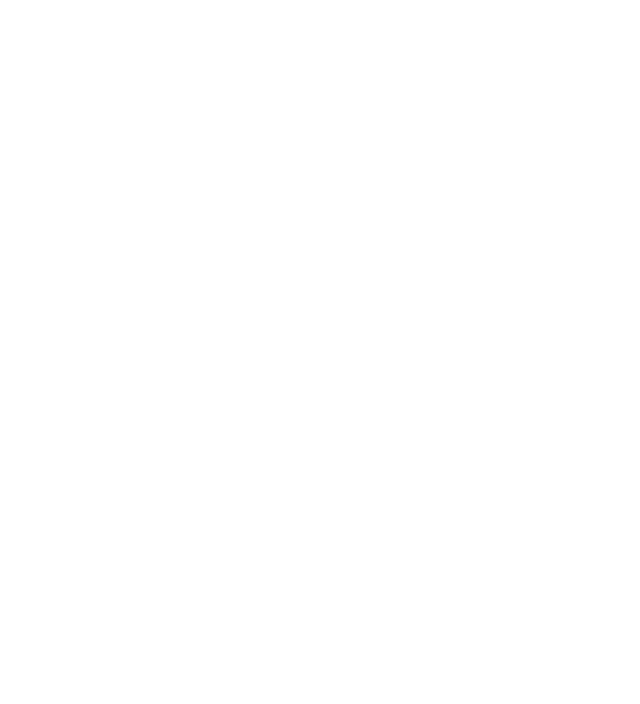
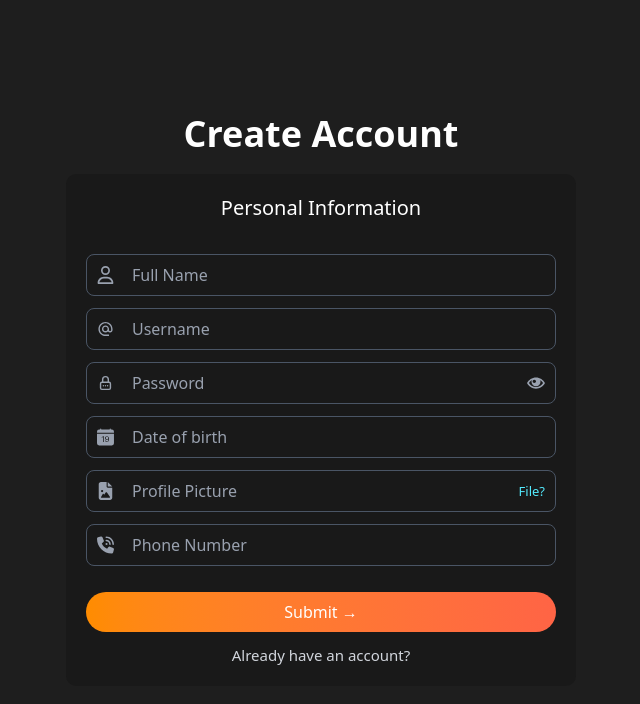
Before and after one commit to Magma008/Go-For-Fun, a React (Vite) app: page /signup in a window 1280 px wide. Before the commit this address had no page. Shown: the top 704 px of the page, without its empty margins (319-959 px from the left). Built offline with nearby package versions, Linux system fonts and the light colour scheme.

Commit message:
16 December  2025 Tuesday 09:59PM

```diff
--- a/src/App.jsx
+++ b/src/App.jsx
@@ -2,7 +2,8 @@
 import { Route, Routes } from 'react-router-dom'
 import EntryPage from './pages/entryPage/EntryPage'
 import PlayerProfile from './pages/playerProfile/PlayerProfile'
-import OrganizerProfile from './pages/organizerProfile/OrganizerProfile'
+import SignUp from './pages/signUp/SignUp'
+import Login from './pages/login/Login'
 
 const App = () => {
   return (
@@ -10,7 +11,8 @@
       <Routes>
         <Route path='/' element={<EntryPage/>} />
         <Route path='/player-profile' element={<PlayerProfile/>} />
-        <Route path='/organizer-profile' element={<OrganizerProfile/>} />
+        <Route path='/signup' element={<SignUp />} />
+        <Route path='/login' element={<Login/>} />
       </Routes>
     </div>
   )
--- a/src/index.css
+++ b/src/index.css
@@ -3,5 +3,5 @@
 .main-container {
   max-width: 550px;
   margin-inline: auto;
-  padding:  10px 20px;
+  padding:  0px 20px;
 }
--- a/src/pages/entryPage/EntryPage.jsx
+++ b/src/pages/entryPage/EntryPage.jsx
@@ -16,13 +16,14 @@
                         <p className="text-[15px]">Choose your role</p>
                     </div>
                     <div className="buttons w-full flex flex-col items-center gap-7">
-                        <button onClick={() => navigate("/organizer-profile")} className="bg-linear-to-r from-[#FF8C00] to-[#FF6445] rounded-xl w-full p-6 cursor-pointer">
+                        <button onClick={() => navigate("/signup")} className="bg-linear-to-r from-[#FF8C00] to-[#FF6445] rounded-xl w-full p-6 cursor-pointer">
                             <div className="flex flex-col items-center text-xl">
                                 <FaUsersGear  className='text-5xl' />
                                 <p>Organizer</p>
                             </div>
                         </button>
-                        <button onClick={() => navigate("/player-profile")} className="bg-[#2C2C2C]/80 rounded-xl w-full p-6 cursor-pointer">
+                        <button className="bg-[#2C2C2C]/80 rounded-xl w-full p-6 cursor-pointer">
+                        {/* <button onClick={() => navigate("/player-profile")} className="bg-[#2C2C2C]/80 rounded-xl w-full p-6 cursor-pointer"> */}
                             <div className="flex flex-col items-center text-xl">
                                 <GiSoccerBall className='text-5xl' />
                                 <p>Player</p>
--- /dev/null
+++ b/src/pages/login/Login.jsx
@@ -0,0 +1,52 @@
+import React, { useState } from 'react'
+import { BsCalendarDateFill } from 'react-icons/bs'
+import { FaFileImage, FaPhoneVolume, FaRegUser } from 'react-icons/fa6'
+import { ImEye, ImEyeBlocked } from 'react-icons/im'
+import { MdOutlineAlternateEmail } from 'react-icons/md'
+import { TbLockPassword } from 'react-icons/tb'
+import { useNavigate } from 'react-router-dom'
+
+const Login = () => {
+    const [open, setOpen] = useState(false)
+    const navigate = useNavigate();
+
+    // * Custom Functions
+    const formControl = (e, inp) => {
+        e.preventDefault()
+        if (inp == "password") {
+            setOpen(prev => !prev)
+        } else {
+            console.error("Qandaydir xatolik yuzaga keldi.")
+        }
+    }
+
+    return (
+        <div className='bg-[#1E1E1E] min-h-screen'>
+            <div className="main-container">
+                <div className="flex flex-col gap-5 justify-center min-h-screen">
+                    <h1 className="text-white text-4xl text-center font-semibold">Log In</h1>
+                    <form className="flex flex-col p-5 gap-3 bg-[#191919] rounded-[10px]">
+                        <p className="text-white text-xl text-center font-medium mb-5">Enter Credentials</p>
+                        <div className="input rounded-lg text-gray-400  flex items-center gap-2 pl-2.5 border border-gray-600 text-lg">
+                            <MdOutlineAlternateEmail />
+                            <input type="text" className="placeholder:text-gray-400 px-2.5 py-2 w-full outline-0 text-base" placeholder='Username' />
+                        </div>
+                        <div className="input relative rounded-lg text-gray-400  flex items-center gap-2 pl-2.5 border border-gray-600 text-lg">
+                            <TbLockPassword />
+                            <input type={open ? "text" : "password"} className="placeholder:text-gray-400 px-2.5 py-2 w-full outline-0 text-base" placeholder='Password' min={8} />
+                            <button onClick={(e) => formControl(e, "password")} type='button' className='absolute top-[50%] right-2.5 translate-y-[-50%] cursor-pointer'>
+                                {
+                                    open ? <ImEyeBlocked /> : <ImEye />
+                                }
+                            </button>
+                        </div>
+                        <button type='submit' className="text-white bg-linear-to-r from-[#FF8C00] to-[#FF6445] cursor-pointer py-2 rounded-full transition-all duration-300 //hover:rounded-sm hover:bg-linear-180 mt-3.5">Submit →</button>
+                        <p onClick={() => navigate('/signup')} className="text-gray-300 text-center text-[15px] cursor-pointer transition-all duration-300 hover:underline">Create New Account</p>
+                    </form>
+                </div>
+            </div>
+        </div>
+    )
+}
+
+export default Login
--- a/src/pages/organizerProfile/OrganizerProfile.jsx
+++ /dev/null
@@ -1,11 +0,0 @@
-import React from 'react'
-
-const OrganizerProfile = () => {
-  return (
-    <div>
-      Organizer Profile
-    </div>
-  )
-}
-
-export default OrganizerProfile
--- /dev/null
+++ b/src/pages/signUp/SignUp.jsx
@@ -0,0 +1,75 @@
+import React, { useState } from 'react'
+import { BsCalendarDateFill } from 'react-icons/bs'
+import { FaFileImage, FaPhoneVolume, FaRegUser } from 'react-icons/fa6'
+import { ImEye, ImEyeBlocked } from 'react-icons/im'
+import { MdOutlineAlternateEmail } from 'react-icons/md'
+import { TbLockPassword } from 'react-icons/tb'
+import { useNavigate } from 'react-router-dom'
+
+const SignUp = () => {
+    const [open, setOpen] = useState(false)
+    const [pic, setPic] = useState(false)
+    const navigate = useNavigate()
+
+
+    // ! Custom Functions
+    const formControl = (e, inp) => {
+        e.preventDefault()
+        if (inp == "password") {
+            setOpen(prev => !prev)
+        } else if (inp == "file") {
+            setPic(img => !img)
+        } else {
+            console.error("Qandaydir xatolik yuzaga keldi.")
+        }
+    }
+
+    return (
+        <div className='bg-[#1E1E1E] min-h-screen'>
+            <div className="main-container">
+                <div className="flex flex-col gap-5 min-h-screen justify-center">
+                    <h1 className="text-white text-4xl text-center font-semibold">Create Account</h1>
+                    <form className="flex flex-col p-5 gap-3 bg-[#191919] rounded-[10px]">
+                        <p className="text-white text-xl text-center font-medium mb-5">Personal Information</p>
+                        <div className="input rounded-lg text-gray-400  flex items-center gap-2 pl-2.5 border border-gray-600 text-lg">
+                            <FaRegUser />
+                            <input required type="text" className="placeholder:text-gray-400 px-2.5 py-2 w-full outline-0 text-base" placeholder='Full Name' />
+                        </div>
+                        <div className="input rounded-lg text-gray-400  flex items-center gap-2 pl-2.5 border border-gray-600 text-lg">
+                            <MdOutlineAlternateEmail />
+                            <input required type="text" className="placeholder:text-gray-400 px-2.5 py-2 w-full outline-0 text-base" placeholder='Username' />
+                        </div>
+                        <div className="input relative rounded-lg text-gray-400  flex items-center gap-2 pl-2.5 border border-gray-600 text-lg">
+                            <TbLockPassword />
+                            <input required type={open ? "text" : "password"} className="placeholder:text-gray-400 px-2.5 py-2 w-full outline-0 text-base" placeholder='Password' />
+                            <button onClick={(e) => formControl(e, "password")} type='button' className='absolute top-[50%] right-2.5 translate-y-[-50%] cursor-pointer'>
+                                {
+                                    open ? <ImEyeBlocked /> : <ImEye />
+                                }
+                            </button>
+                        </div>
+                        <div className="input rounded-lg text-gray-400  flex items-center gap-2 pl-2.5 border border-gray-600 text-lg">
+                            <BsCalendarDateFill />
+                            <input required type="text" className="placeholder:text-gray-400 px-2.5 py-2 w-full outline-0 text-base" placeholder='Date of birth' />
+                        </div>
+                        <div className="input relative rounded-lg text-gray-400  flex items-center gap-2 pl-2.5 border border-gray-600 text-lg">
+                            <FaFileImage />
+                            <input required type={pic ? "file" : "url"} className="placeholder:text-gray-400 px-2.5 py-2 w-full outline-0 text-base" placeholder={pic ? "" : 'Profile Picture'} />
+                            <button onClick={(e) => formControl(e, 'file')} className='absolute top-[50%] right-2.5 -translate-y-[50%] cursor-pointer'>
+                                <p className='text-[13px] text-cyan-300'>{pic ? "URL?" : "File?"}</p>
+                            </button>
+                        </div>
+                        <div className="input rounded-lg text-gray-400  flex items-center gap-2 pl-2.5 border border-gray-600 text-lg">
+                            <FaPhoneVolume />
+                            <input required type="text" className="placeholder:text-gray-400 px-2.5 py-2 w-full outline-0 text-base" placeholder='Phone Number' />
+                        </div>
+                        <button type='submit' className="text-white bg-linear-to-r from-[#FF8C00] to-[#FF6445] cursor-pointer py-2 rounded-full transition-all duration-300 //hover:rounded-sm hover:bg-linear-180 mt-3.5">Submit →</button>
+                        <p onClick={() => navigate('/login')} className="text-gray-300 text-center text-[15px] cursor-pointer transition-all duration-300 hover:underline">Already have an account?</p>
+                    </form>
+                </div>
+            </div>
+        </div>
+    )
+}
+
+export default SignUp
```
